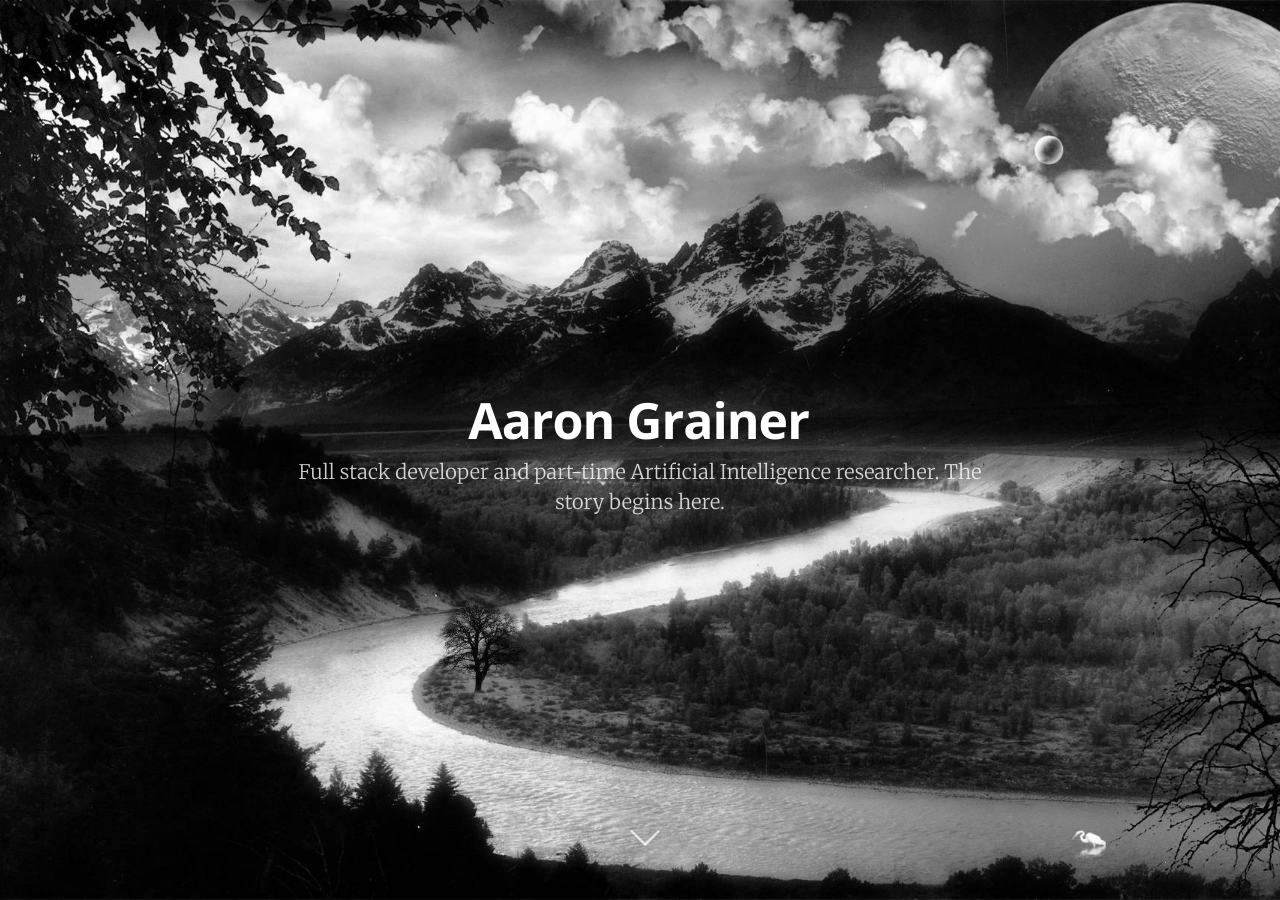
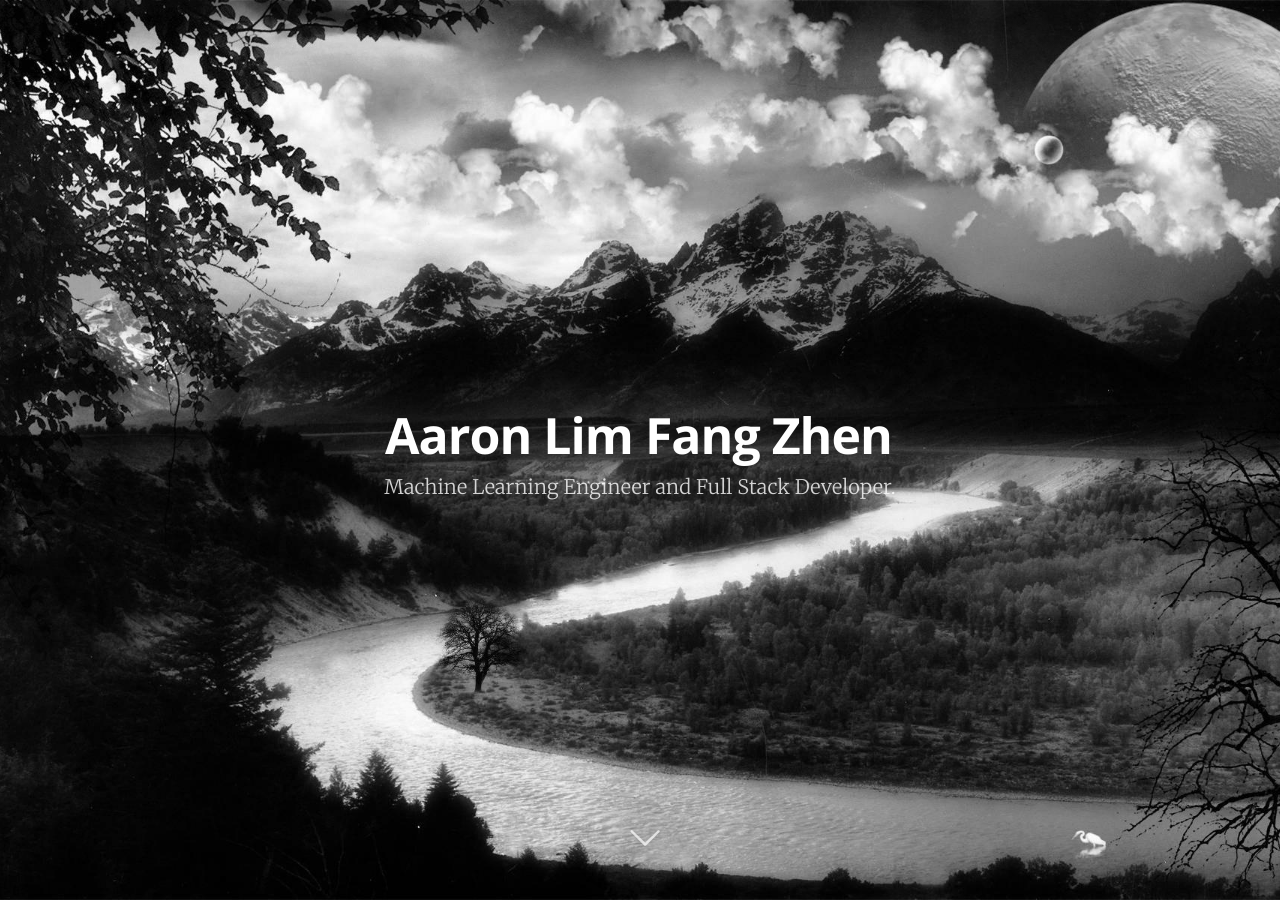
Before and after one commit to AaronGrainer/aarongrainer.github.io, a Jekyll site: the page built from index.html, in a window 1280 px wide and 900 px high. Built offline with Jekyll 4.4.1, drawn with Linux system fonts in a browser that asks for light colours; nearby versions of some CDN libraries; the list of posts is cut into pages by our own code; some of the changed text lies outside the part shown.

Commit message:
Updated title

```diff
--- a/_config.yml
+++ b/_config.yml
@@ -7,11 +7,11 @@ paginate: 100
 language: 'en-uk'
 
 # Website info
-name: Aaron Grainer
-description: Full stack developer and part-time Artificial Intelligence researcher. The story begins here.
-bio: Full stack developer and part-time Artificial Intelligence researcher.
+name: Aaron Lim Fang Zhen
+description: Machine Learning Engineer and Full Stack Developer.
+bio: Machine Learning Engineer and Full Stack Developer.
 location: Kuala Lumpur, Malaysia
-email: aaronlimfz@hotmail.com
+email: aaronlimfz@gmail.com
 profile_picture: assets/images/profile/grainer_jap.jpg
 
 short_url: aarongrainer.github.io
```
